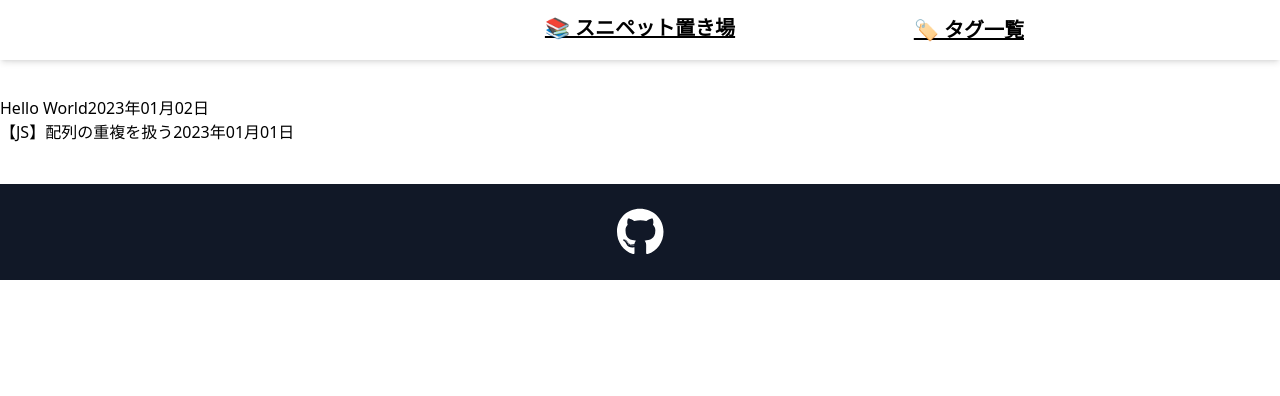
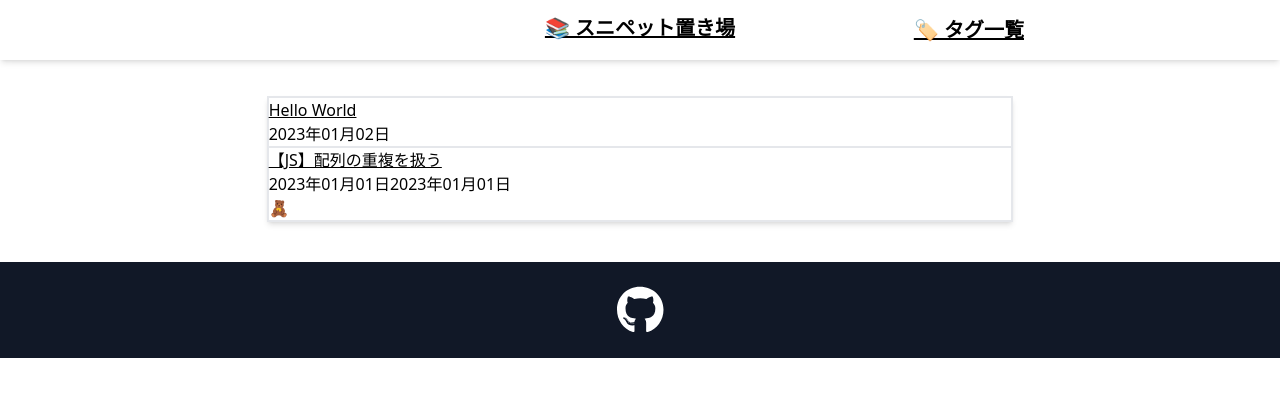
Before and after one commit to kento-yoshidu/Snipet, a Gatsby site: page / in a window 1280 px wide. Built offline with nearby package versions, Linux system fonts and the light colour scheme; Gatsby itself is replaced by a stand-in of ours.

Commit message:
✨ Create postList component

```diff
--- /dev/null
+++ b/src/components/postList.tsx
@@ -0,0 +1,26 @@
+import React from "react"
+import { Link } from "gatsby"
+
+type Props = {
+  slug: string
+  title: string
+  postdate: string
+  update: string
+  icon: string
+}
+
+const PostList = ({ slug, title, postdate, update, icon }: Props) => {
+  return (
+    <div className="border">
+      <Link to={slug}>
+        <h2 className="underline">{title}</h2>
+      </Link>
+
+      <time>{postdate}</time>
+      <time>{update}</time>
+      <p>{icon}</p>
+    </div>
+  )
+}
+
+export default PostList
--- a/src/gatsby-types.d.ts
+++ b/src/gatsby-types.d.ts
@@ -2777,7 +2777,7 @@ type WebPOptions = {
 type AllPostsQueryVariables = Exact<{ [key: string]: never; }>;
 
 
-type AllPostsQuery = { readonly allMarkdownRemark: { readonly edges: ReadonlyArray<{ readonly node: { readonly fields: { readonly slug: string | null } | null, readonly frontmatter: { readonly postdate: string | null, readonly title: string | null } | null } }> } };
+type AllPostsQuery = { readonly allMarkdownRemark: { readonly edges: ReadonlyArray<{ readonly node: { readonly fields: { readonly slug: string | null } | null, readonly frontmatter: { readonly postdate: string | null, readonly update: string | null, readonly title: string | null, readonly icon: string | null } | null } }> } };
 
 type BlogPostBySlugQueryVariables = Exact<{
   id: Scalars['String'];
--- a/src/pages/index.tsx
+++ b/src/pages/index.tsx
@@ -3,6 +3,7 @@ import { Link, graphql, PageProps } from "gatsby"
 
 import Layout from "../components/layout"
 import Seo from "../components/seo"
+import PostList from "../components/postList"
 
 const BlogIndex = ({ data }: PageProps<Queries.AllPostsQuery>) => {
   const posts = data.allMarkdownRemark.edges
@@ -10,21 +11,26 @@ const BlogIndex = ({ data }: PageProps<Queries.AllPostsQuery>) => {
   return (
     <Layout>
       <ol style={{ listStyle: `none` }}>
-        {posts.map((post) => {
-          return (
-            <li key={post?.node?.fields?.slug}>
-              <header>
-                <h2>
+        <div className="w-7/12 mx-auto border shadow-md">
+          {posts.map((post) => {
+            return (
+              /*
                   <Link to={post?.node?.fields?.slug}>
                     {post?.node?.frontmatter?.title}
                   </Link>
 
                   <time>{post?.node?.frontmatter?.postdate}</time>
-                </h2>
-              </header>
-            </li>
-          )
-        })}
+              */
+            <PostList
+              slug={post!.node!.fields!.slug!}
+              title={post!.node!.frontmatter!.title!}
+              postdate={post!.node!.frontmatter!.postdate!}
+              update={post!.node!.frontmatter!.update!}
+              icon={post!.node!.frontmatter!.icon!}
+            />
+            )
+          })}
+        </div>
       </ol>
     </Layout>
   )
@@ -44,7 +50,9 @@ export const pageQuery = graphql`
           }
           frontmatter {
             postdate(formatString: "YYYY年MM月DD日")
+            update(formatString: "YYYY年MM月DD日")
             title
+            icon
           }
         }
       }
```
